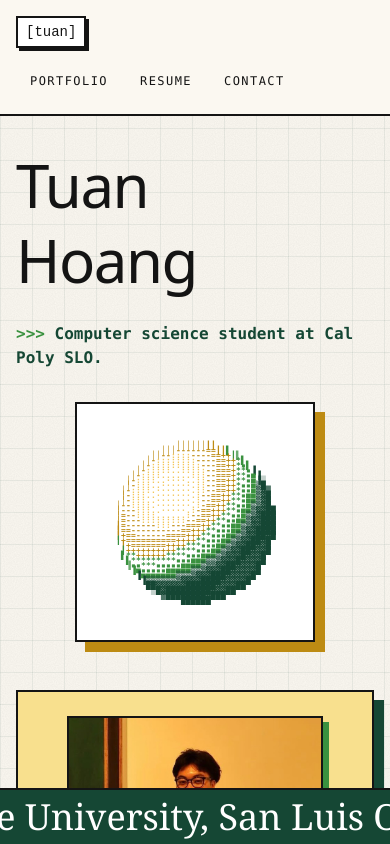
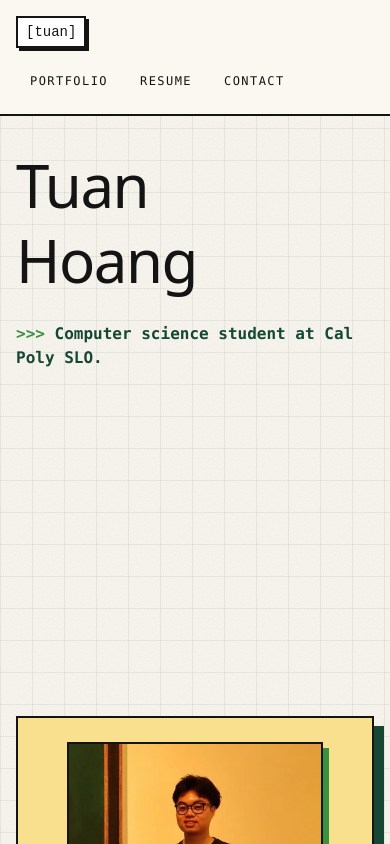
Before and after one commit to tuanhoang0117/tuanhoang0117.github.io, a React (Vite) app: page / in a window 390 px wide. Shown: the top 844 px of the page. Built offline with nearby package versions, Linux system fonts and the light colour scheme.

Commit message:
Fix home mascot layout and mobile banner overlap
Use the current mascot brief's frameless, xl-only overlay placement and keep the mobile banner visible only while it has a clear hero band. Add regressions for the breakpoint, frame removal, and the reported 320px and 375px overlaps.

```diff
--- a/src/components/brand/Banner.tsx
+++ b/src/components/brand/Banner.tsx
@@ -8,6 +8,9 @@ export const BANNER_SPEED = 80;
 
 /** Tailwind's `md` breakpoint: at and above it the banner is a vertical strip on the right. */
 const VERTICAL_QUERY = "(min-width: 48rem)";
+
+/** Tailwind's `h-14`: the height of the horizontal banner below `md`. */
+const HORIZONTAL_HEIGHT = 56;
 
 /**
  * Space the banner needs, added to <body> while it's mounted so the whole shell (nav, page,
@@ -43,6 +46,8 @@ export interface BannerLoop {
 interface BannerProps {
   /** The banner fades out once this element (the hero) has scrolled above the viewport. */
   hideAfter?: RefObject<Element | null>;
+  /** On phones, hide before content following `hideAfter` can scroll behind the fixed strip. */
+  avoidFollowingContent?: boolean;
   /** Pad <body> so nothing sits under the strip. On by default. */
   reserveSpace?: boolean;
   /** Called whenever the loop is re-measured. Used by the lab page to show the numbers. */
@@ -87,13 +92,56 @@ function useScrolledPast(ref: RefObject<Element | null> | undefined): boolean {
 }
 
 /**
+ * On phones, hide before content after the hero reaches the fixed strip. Body padding protects
+ * only the end of the document; it cannot keep ordinary scrolling content from passing behind a
+ * fixed element midway down the page.
+ */
+function useReachedHorizontalStrip(
+  ref: RefObject<Element | null> | undefined,
+  vertical: boolean,
+  enabled: boolean,
+): boolean {
+  const [reached, setReached] = useState(false);
+
+  useEffect(() => {
+    const el = ref?.current;
+    if (!el || vertical || !enabled) {
+      setReached(false);
+      return;
+    }
+    const update = () =>
+      setReached(el.getBoundingClientRect().bottom <= window.innerHeight - HORIZONTAL_HEIGHT);
+    update();
+    window.addEventListener("scroll", update, { passive: true });
+    window.addEventListener("resize", update);
+    return () => {
+      window.removeEventListener("scroll", update);
+      window.removeEventListener("resize", update);
+    };
+  }, [enabled, ref, vertical]);
+
+  return reached;
+}
+
+/**
  * Cal Poly's full name scrolling in a Poly Green strip: down the right edge from `md` up, along
  * the bottom on phones. With reduced motion it's one static copy.
  */
-export function Banner({ hideAfter, reserveSpace = true, onLoop }: BannerProps) {
+export function Banner({
+  hideAfter,
+  avoidFollowingContent = false,
+  reserveSpace = true,
+  onLoop,
+}: BannerProps) {
   const reduced = useReducedMotion();
   const vertical = useMediaQuery(VERTICAL_QUERY);
-  const hidden = useScrolledPast(hideAfter);
+  const scrolledPast = useScrolledPast(hideAfter);
+  const reachedHorizontalStrip = useReachedHorizontalStrip(
+    hideAfter,
+    vertical,
+    avoidFollowingContent,
+  );
+  const hidden = scrolledPast || reachedHorizontalStrip;
 
   const stripRef = useRef<HTMLDivElement>(null);
   const trackRef = useRef<HTMLDivElement>(null);
@@ -179,8 +227,8 @@ export function Banner({ hideAfter, reserveSpace = true, onLoop }: BannerProps)
       role="region"
       aria-label={school.shortName}
       className={[
-        "fixed inset-x-0 bottom-0 z-40 flex h-14 items-center overflow-hidden border-t-2 border-ink bg-poly text-white transition-opacity duration-300",
-        "md:inset-x-auto md:top-0 md:right-0 md:h-dvh md:w-24 md:border-t-0 md:border-l-2",
+        "fixed inset-x-0 bottom-0 z-40 flex h-14 items-center overflow-hidden border-t-2 border-ink bg-poly text-white transition-opacity duration-0",
+        "md:inset-x-auto md:top-0 md:right-0 md:h-dvh md:w-24 md:border-t-0 md:border-l-2 md:duration-300",
         hidden ? "pointer-events-none opacity-0" : "opacity-100",
       ].join(" ")}
       style={{ writingMode: vertical ? "vertical-rl" : "horizontal-tb" }}
--- a/src/components/home/HomeHero.tsx
+++ b/src/components/home/HomeHero.tsx
@@ -1,8 +1,8 @@
-import { useCallback, useRef } from "react";
+import { useCallback, useEffect, useRef, useState } from "react";
 import { site } from "../../content/site";
 import { mascotLabel } from "../../content/mascot";
 import { useReducedMotion } from "../../pixel/useReducedMotion";
-import { pageThemes, cardShadow } from "../../styles/themes";
+import { pageThemes } from "../../styles/themes";
 import { Banner } from "../brand/Banner";
 import { HeroTitle } from "../brand/HeroTitle";
 import { Mascot, type MascotActivation } from "../mascot/Mascot";
@@ -11,6 +11,22 @@ import { Stagger } from "../motion/Stagger";
 
 const theme = pageThemes.home;
 const HINT_ID = "mascot-hint";
+const XL_QUERY = "(min-width: 80rem)";
+
+function useXlLayout(): boolean {
+  const get = () => typeof window !== "undefined" && window.matchMedia(XL_QUERY).matches;
+  const [matches, setMatches] = useState(get);
+
+  useEffect(() => {
+    const query = window.matchMedia(XL_QUERY);
+    const update = () => setMatches(query.matches);
+    update();
+    query.addEventListener("change", update);
+    return () => query.removeEventListener("change", update);
+  }, []);
+
+  return matches;
+}
 
 /**
  * The home hero: the shimmering name and tagline beside the mustang. Pressing the mustang drops a
@@ -21,6 +37,7 @@ export function HomeHero() {
   const heroRef = useRef<HTMLElement>(null);
   const physicsRef = useRef<PhysicsOverlayHandle>(null);
   const reduced = useReducedMotion();
+  const xl = useXlLayout();
   const dropToken = useCallback(({ x, y }: MascotActivation) => {
     physicsRef.current?.spawnAt(x, y);
   }, []);
@@ -29,21 +46,15 @@ export function HomeHero() {
     <>
       <section
         ref={heroRef}
-        className="mx-auto max-w-6xl px-4 pt-8 pb-12 sm:px-8 sm:pt-10 lg:pt-16"
+        className="relative mx-auto min-h-150 max-w-6xl overflow-x-clip px-4 pt-8 pb-20 sm:px-8 sm:pt-10 md:pb-12 lg:pt-16"
       >
-        <Stagger className="grid items-center gap-8 sm:gap-10 lg:grid-cols-5 lg:gap-12">
-          <div className="min-w-0 lg:col-span-3">
-            <HeroTitle />
-            <p className={`prompt mt-6 text-base font-semibold sm:text-lg ${theme.accentText}`}>
-              {site.tagline}
-            </p>
-          </div>
-
+        {xl && (
+          <div className="pointer-events-none absolute -top-16 right-32 hidden xl:block">
             <div
               role="group"
               aria-label={mascotLabel}
               aria-describedby={reduced ? undefined : HINT_ID}
-            className={`mx-auto w-full max-w-60 border-2 border-ink bg-card p-3 shadow-block-lg sm:max-w-sm lg:col-span-2 lg:max-w-none ${cardShadow(theme, 1)}`}
+              className="relative top-24 -left-10 z-0 aspect-square w-150"
             >
               {/* Physics is off under reduced motion, so the hint would promise tokens that never fall. */}
               {!reduced && (
@@ -51,12 +62,22 @@ export function HomeHero() {
                   Click or press Enter or Space to drop tokens.
                 </p>
               )}
-            <Mascot onActivate={dropToken} />
+              <Mascot className="pointer-events-auto" onActivate={dropToken} />
+            </div>
+          </div>
+        )}
+
+        <Stagger>
+          <div className="relative z-10 min-w-0 xl:max-w-4xl">
+            <HeroTitle />
+            <p className={`prompt mt-6 text-base font-semibold sm:text-lg ${theme.accentText}`}>
+              {site.tagline}
+            </p>
           </div>
         </Stagger>
       </section>
       <PhysicsOverlay ref={physicsRef} />
-      <Banner hideAfter={heroRef} />
+      <Banner hideAfter={heroRef} avoidFollowingContent />
     </>
   );
 }
```
Also changed, not shown: 1 other file (tests, documents, lock files or other folders). Lines whose indentation alone changed are shown as unchanged.
